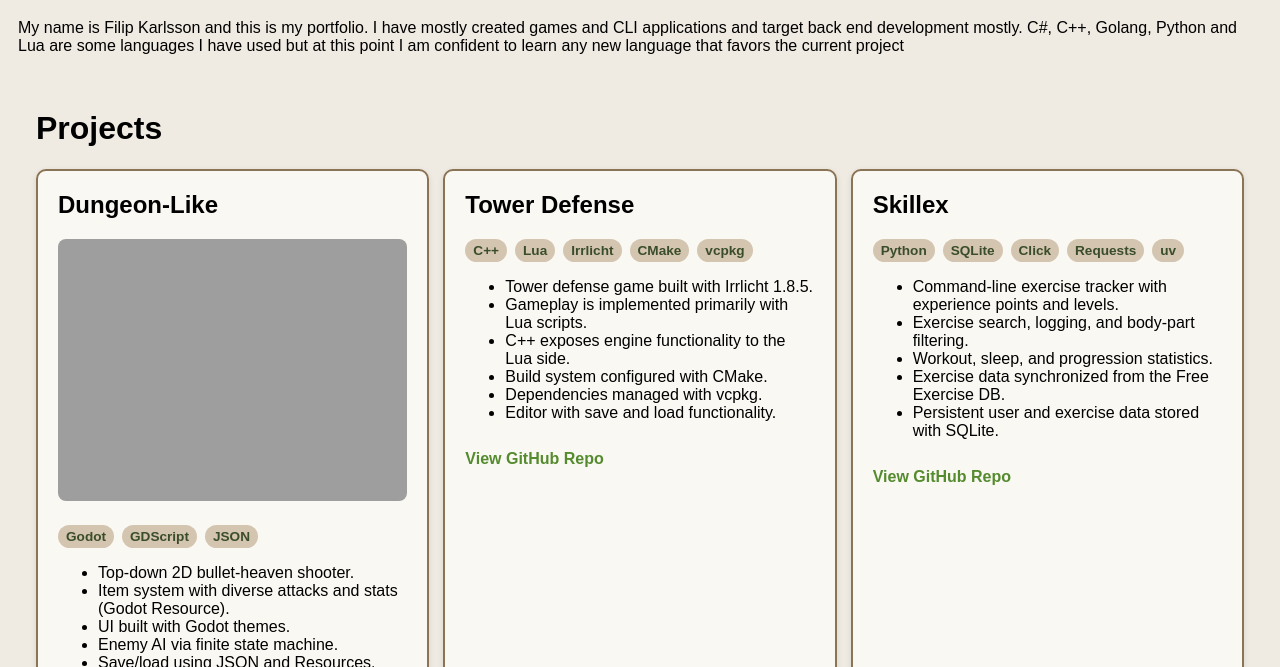
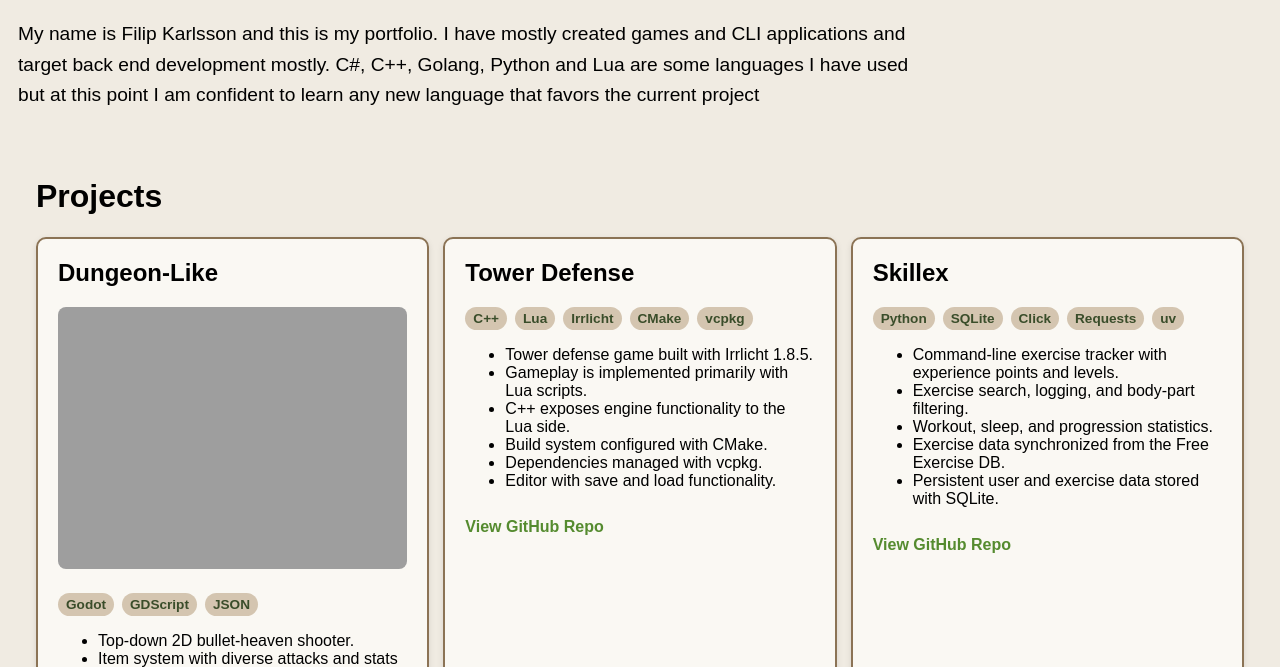
Before and after one commit to xfac11/portfolioInPureHTML, a plain HTML site: page index.html in a window 1280 px wide. Shown: the part 133-800 px from the top of the page. Drawn offline with Linux system fonts and the light colour scheme.

Commit message:
Improve welcome text layout

```diff
--- a/index.html
+++ b/index.html
@@ -15,7 +15,7 @@
         </header>
         <main>
             <h1>Welcome</h1>
-            <p>My name is Filip Karlsson and this is my portfolio. I have mostly created games and CLI applications and target back end development mostly. C#, C++, Golang, Python and Lua are some languages I have used but at this point I am confident to learn any new language that favors the current project</p>
+            <p class="intro">My name is Filip Karlsson and this is my portfolio. I have mostly created games and CLI applications and target back end development mostly. C#, C++, Golang, Python and Lua are some languages I have used but at this point I am confident to learn any new language that favors the current project</p>
             <iframe src="projects.html" title="Projects" style="width: 100%; min-height: 800px; border: none;"></iframe>
         </main>
     </body>
--- a/styles.css
+++ b/styles.css
@@ -27,6 +27,13 @@ nav a {
 
 main {
     padding: 18px;
+}
+
+.intro {
+    max-width: 900px;
+    margin: 0 0 28px;
+    font-size: 1.2rem;
+    line-height: 1.6;
 }
 
 .showcase {
```
